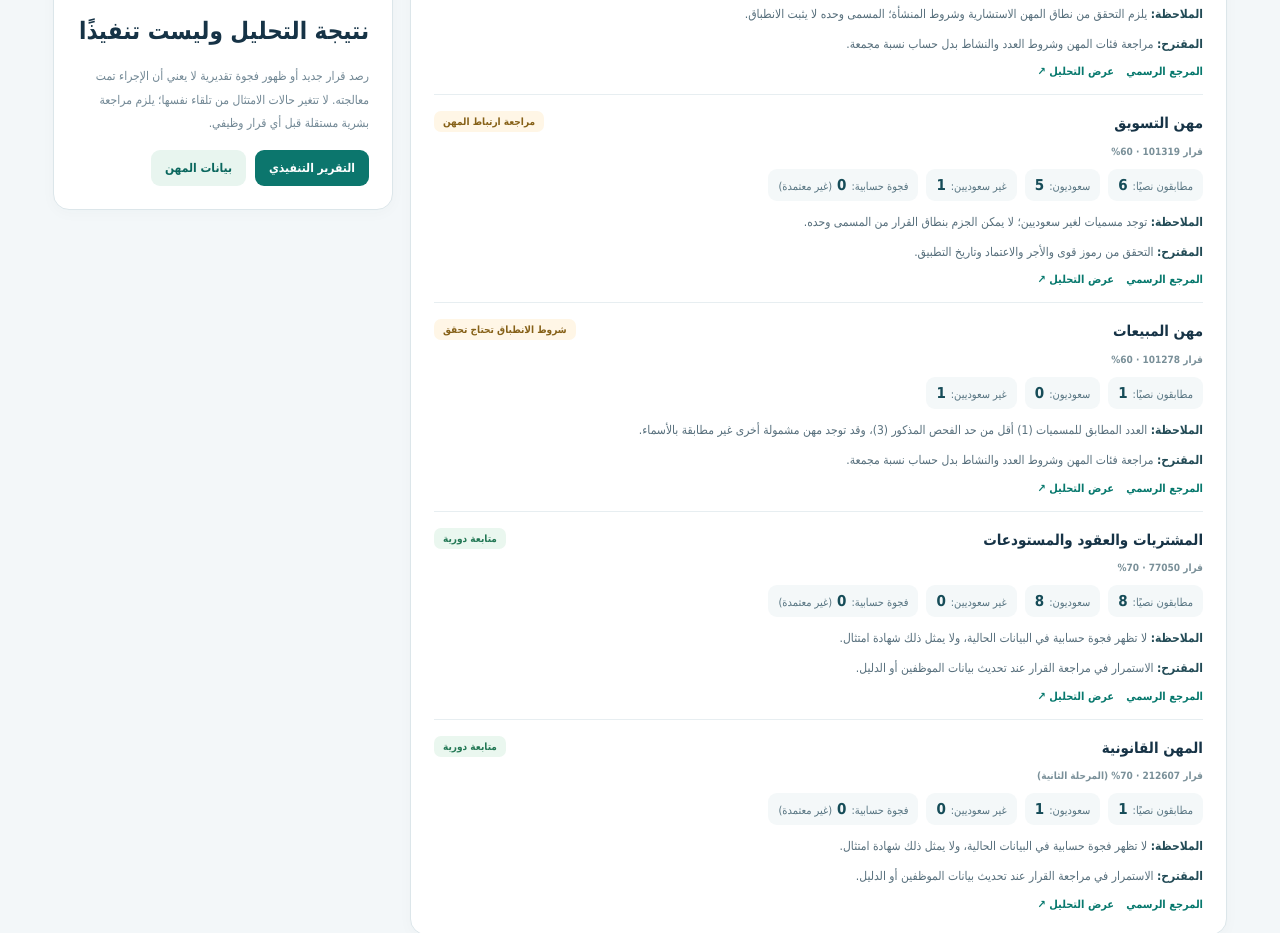
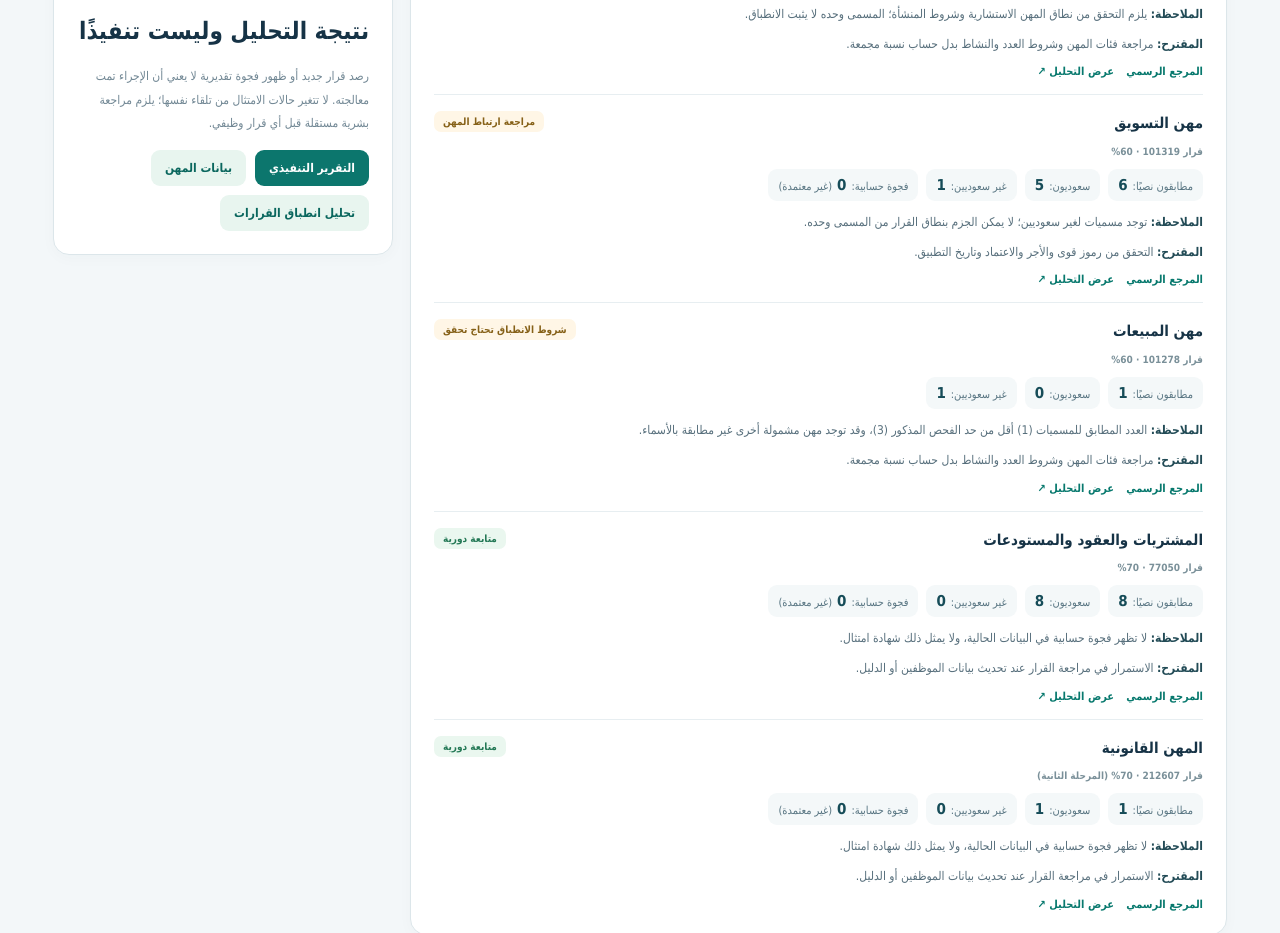
Before and after one commit to aalhaqbani14/saudization-radar, a plain HTML site: page operations.html in a window 1280 px wide. Shown: the part 1485-2418 px from the top of the page. Drawn offline with Linux system fonts and the light colour scheme.

Commit message:
Connect conservative 21-decision SALIC applicability screening to operations.html

```diff
--- a/operations.html
+++ b/operations.html
@@ -65,7 +65,7 @@ footer a{color:#537c86}
 <div id="scan"><p class="muted">جارٍ قراءة حالة المصادر…</p></div>
 <div class="buttons"><a class="button light" href="daily-reports.html">التقرير اليومي</a><a class="button light" href="sources.html">سجل المصادر</a></div></section>
 <section class="panel"><h2>نتيجة التحليل وليست تنفيذًا</h2><p class="muted">رصد قرار جديد أو ظهور فجوة تقديرية لا يعني أن الإجراء تمت معالجته. لا تتغير حالات الامتثال من تلقاء نفسها؛ يلزم مراجعة بشرية مستقلة قبل أي قرار وظيفي.</p>
-<div class="buttons"><a class="button" href="executive-brief.html">التقرير التنفيذي</a><a class="button light" href="salic.html">بيانات المهن</a></div></section>
+<div class="buttons"><a class="button" href="executive-brief.html">التقرير التنفيذي</a><a class="button light" href="salic.html">بيانات المهن</a><a class="button light" href="salic-applicability.html">تحليل انطباق القرارات</a></div></section>
 </aside></div>
 <footer>تم إلغاء نموذج تعديل المهام اليدوي من هذه الصفحة. لم تُحذف أي نسخة محلية سابقة كانت محفوظة في متصفحك، لكنها لم تعد مستخدمة في العرض الآلي. <a href="operations-team.html">الوضع المؤسسي المشترك</a> ما زال غير مفعّل حتى اكتمال الربط الآمن.</footer>
 </main>
```
